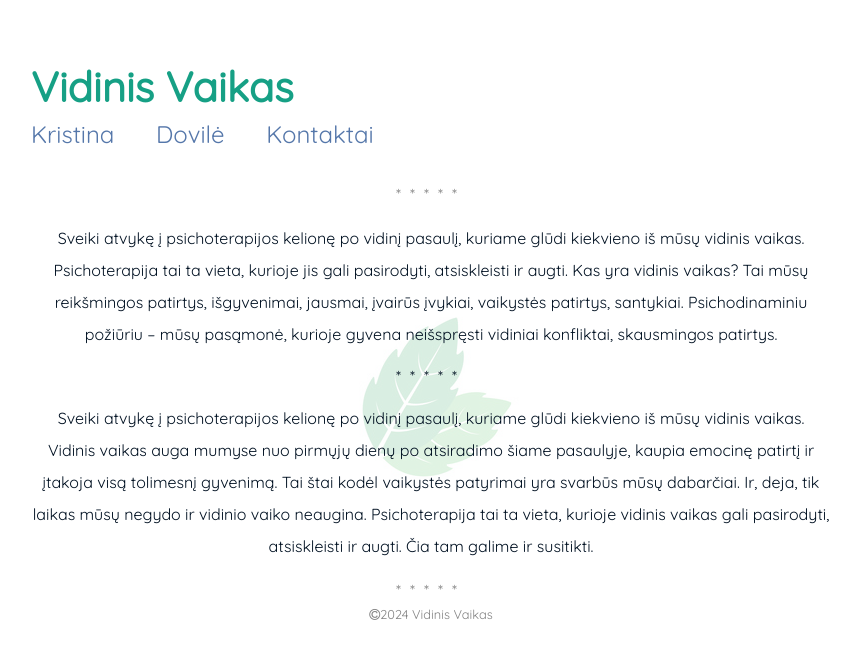
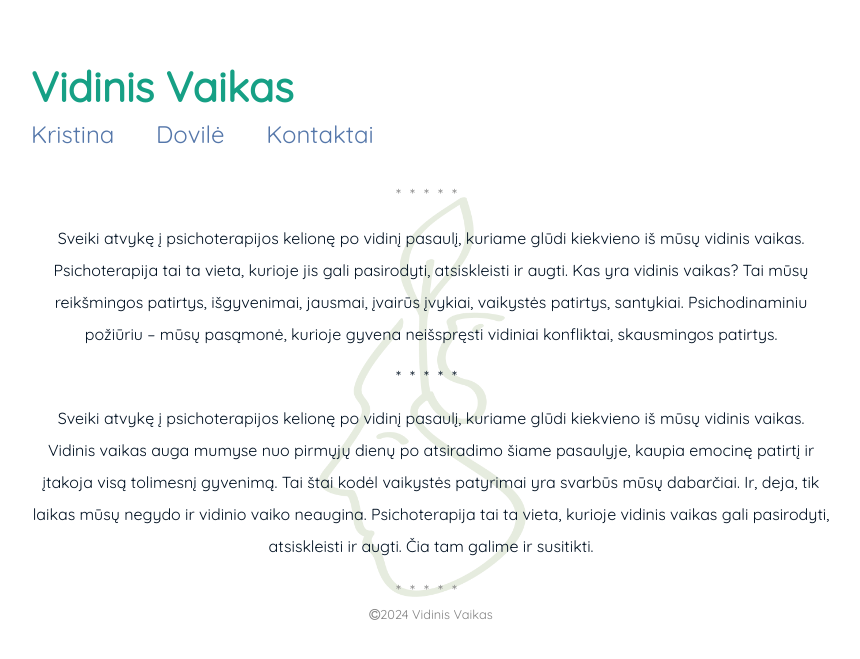
Before and after one commit to mindaugasjaugelis/vidinis-vaikas, a Jekyll site: the page built from index.md, in a window 1280 px wide. Shown: the top 659 px of the page, without its empty margins (209-1069 px from the left). Built offline with Jekyll 4.4.1, drawn with Linux system fonts in a browser that asks for light colours.

Commit message:
Changed logo

```diff
--- a/assets/css/main.css
+++ b/assets/css/main.css
@@ -208,11 +208,12 @@ strong {
 
 #about-img {
   position: absolute;
-  left: 32%;
+  left: 36%;
   z-index: -1;
   opacity: 0.15; /* Adjust the opacity as needed */
   top: 60%;
   transform: translateY(-50%);
+  max-height: 400px;
 }
 
 #describe-text {
@@ -313,7 +314,7 @@ strong {
   }
 
   #about-img {
-    left: 20%;
+    left: 18%;
   }
 }
 
@@ -327,10 +328,6 @@ strong {
     padding-left: 0px;
   }
 
-  #about-img {
-    left: 12%;
-  }
-
   .menu__entry {
     margin-right: 25px;
   }
--- a/index.md
+++ b/index.md
@@ -8,6 +8,7 @@ sitemap:
 
 <div id="index-container">
 	<div id="describe-text">
+	<img src="{{ '/assets/img/logo.png' | prepend: site.baseurl }}" id="about-img">
 	<div class="about">
 		<div class="about__divider">*****</div>
 	</div>
@@ -21,5 +22,4 @@ patirtys.</p>
 		<p>Sveiki atvykę į psichoterapijos kelionę po vidinį pasaulį, kuriame glūdi kiekvieno iš mūsų vidinis vaikas.<br>Vidinis vaikas auga mumyse nuo pirmųjų dienų po atsiradimo šiame pasaulyje, kaupia emocinę patirtį ir įtakoja visą tolimesnį gyvenimą. Tai štai kodėl vaikystės patyrimai yra svarbūs mūsų dabarčiai. Ir, deja, tik laikas mūsų negydo ir vidinio vaiko neaugina. Psichoterapija tai ta vieta, kurioje vidinis vaikas gali pasirodyti, atsiskleisti ir augti. Čia tam galime ir susitikti.
 </p>
 	</div>
-	<img src="{{ '/assets/img/logo.jpg' | prepend: site.baseurl }}" id="about-img">
 </div>
```
Also changed, not shown: assets/img/logo.jpg (deleted), assets/img/logo.png (added).
